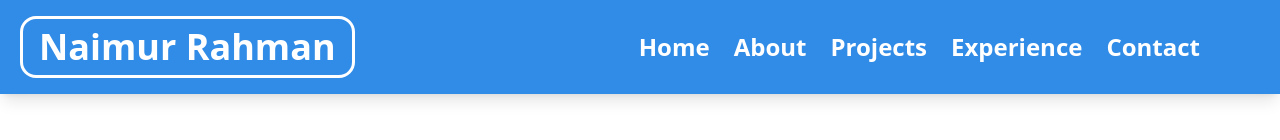
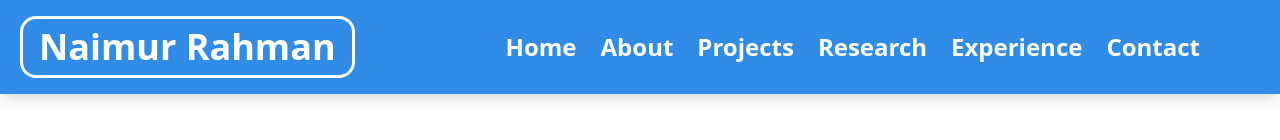
Before and after one commit to naimur1046/personal-portfolio, a React (Vite) app: page / in a window 1280 px wide. Shown: the top 140 px of the page. Built offline with nearby package versions, Linux system fonts and the light colour scheme.

Commit message:
Add navigation of the research and publication in the header

```diff
--- a/src/components/Header.tsx
+++ b/src/components/Header.tsx
@@ -10,7 +10,7 @@ const Header = () => {
       <div className="container mx-auto pl-5 pr-20 py-4 flex justify-between items-center">
         <h1 className="text-4xl font-bold text-white border-3 rounded-2xl px-4 py-2">Naimur Rahman</h1>
         <nav className="hidden md:flex space-x-6">
-          {["Home", "About", "Projects", "Experience", "Contact"].map((item) => (
+          {["Home", "About", "Projects", "Research", "Experience", "Contact"].map((item) => (
             <a key={item} href={`#${item.toLowerCase()}`} className="text-2xl font-semibold text-white hover:text-[#F0F0F0]  shadow-white transition">
               {item}
             </a>
@@ -26,7 +26,7 @@ const Header = () => {
       {isOpen && (
         <div className="md:hidden bg-white shadow-md">
           <nav className="flex flex-col items-center space-y-4 py-4">
-            {["Home", "About", "Work", "Blog", "Contact", "My Interest"].map((item) => (
+            {["Home", "About", "Projects", "Research", "Experience", "Contact"].map((item) => (
               <a key={item} href={`#${item.toLowerCase()}`} className="text-gray-600 hover:text-blue-500 transition">
                 {item}
               </a>
```
